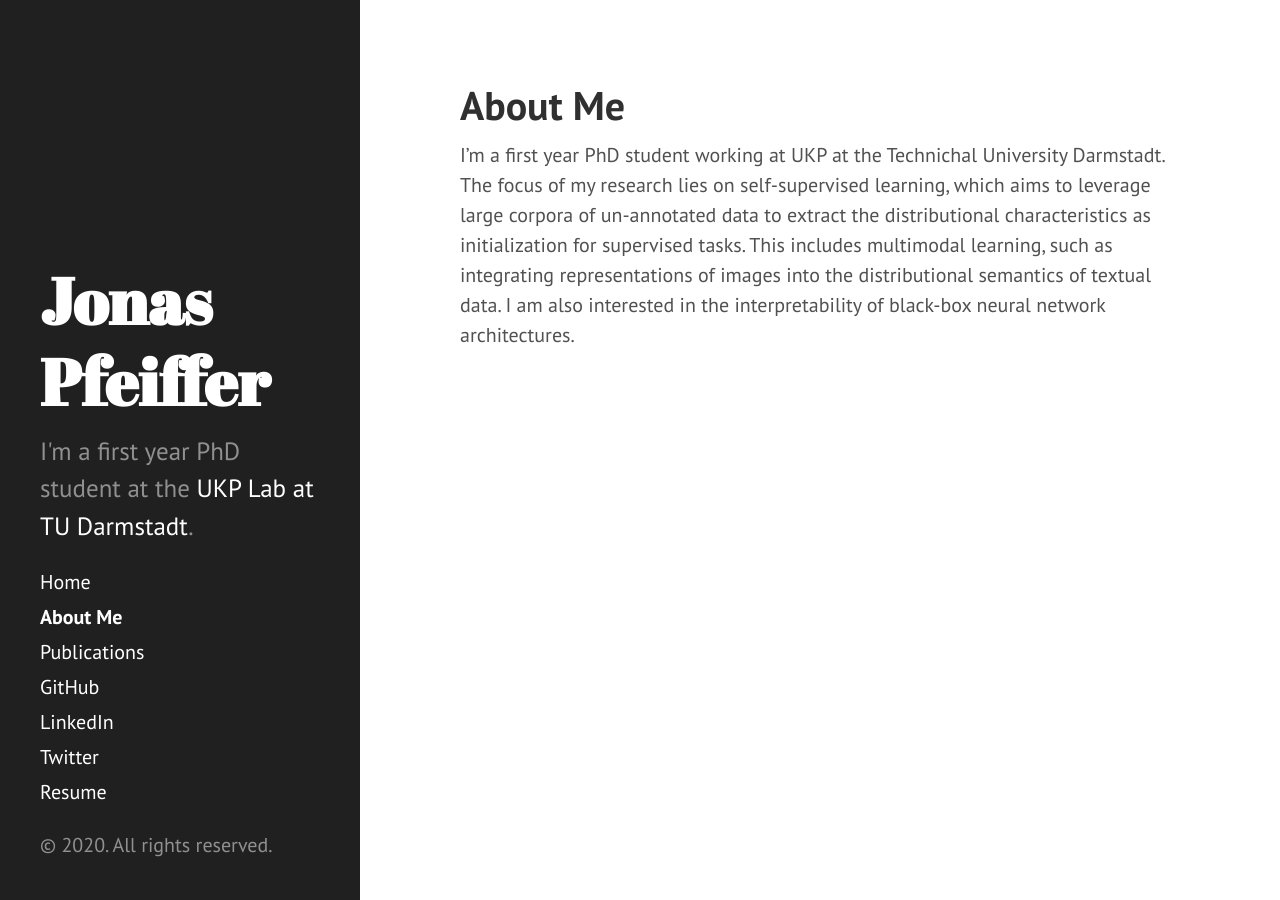
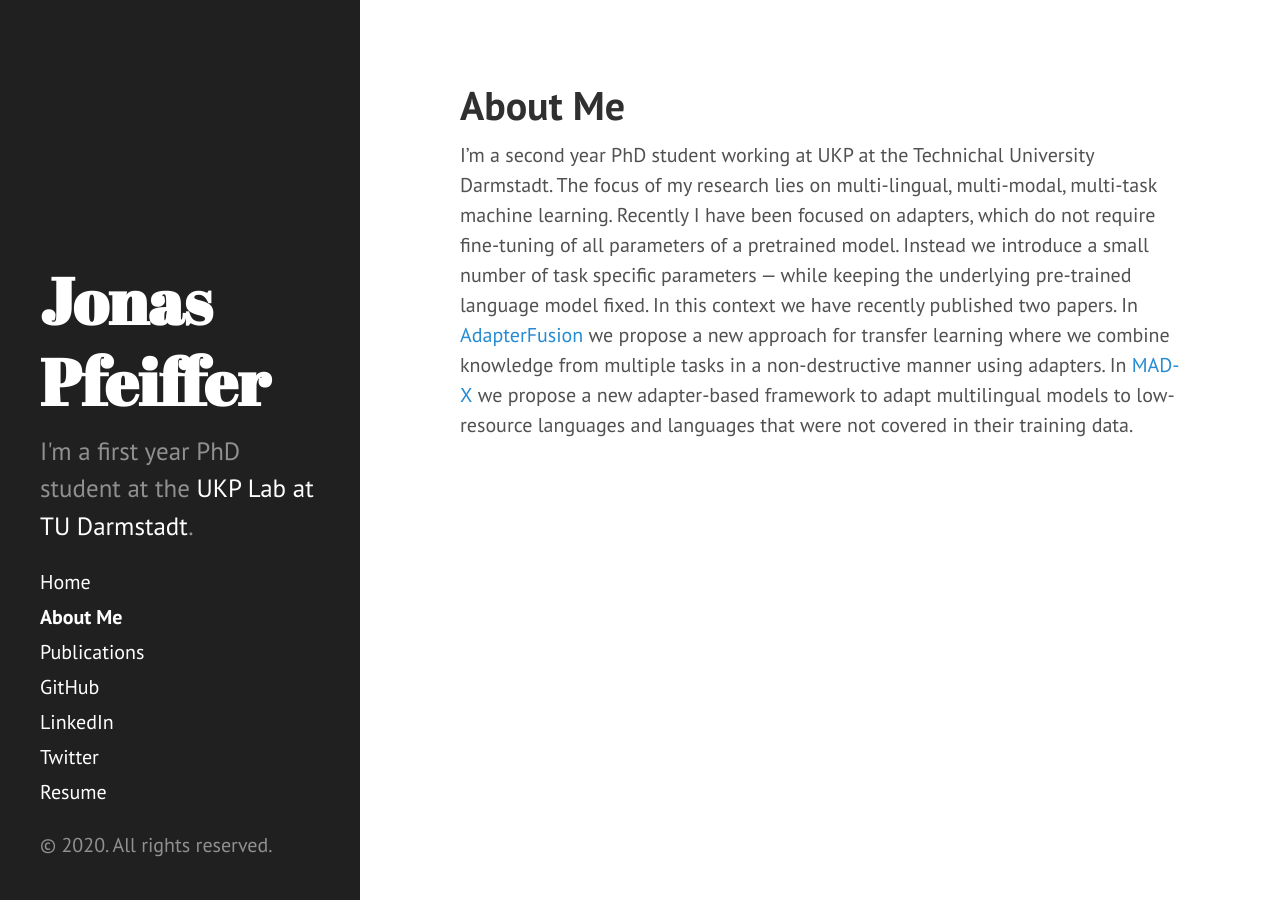
Before and after one commit to JoPfeiff/JoPfeiff_github_io, a Jekyll site: the page built from about.md, in a window 1280 px wide. Built offline with Jekyll 4.4.1, drawn with Linux system fonts in a browser that asks for light colours; Markdown is read by kramdown in place of the engine named in the settings.

Commit message:
updated about me

```diff
--- a/about.md
+++ b/about.md
@@ -3,4 +3,5 @@ layout: page
 title: About Me
 ---
 
-I'm a first year PhD student working at UKP at the Technichal University Darmstadt. The focus of my research lies on self-supervised learning, which aims to leverage large corpora of un-annotated data to extract the distributional characteristics as initialization for supervised tasks. This includes multimodal learning, such as integrating representations of images into the distributional semantics of textual data. I am also interested in the interpretability of black-box neural network architectures.
+I'm a second year PhD student working at UKP at the Technichal University Darmstadt. The focus of my research lies on multi-lingual, multi-modal, multi-task machine learning. Recently I have been focused on adapters, which do not
+require fine-tuning of all parameters of a pretrained model. Instead we introduce a small number of task specific parameters — while keeping the underlying pre-trained language model fixed. In this context we have recently published two papers. In [AdapterFusion](https://arxiv.org/abs/2005.00247) we propose a new approach for  transfer learning where we combine knowledge from multiple tasks in a non-destructive manner using adapters.  In [MAD-X](https://arxiv.org/abs/2005.00052) we propose a new adapter-based framework to adapt multilingual models to low-resource languages and languages that were not covered in their training data.
```
